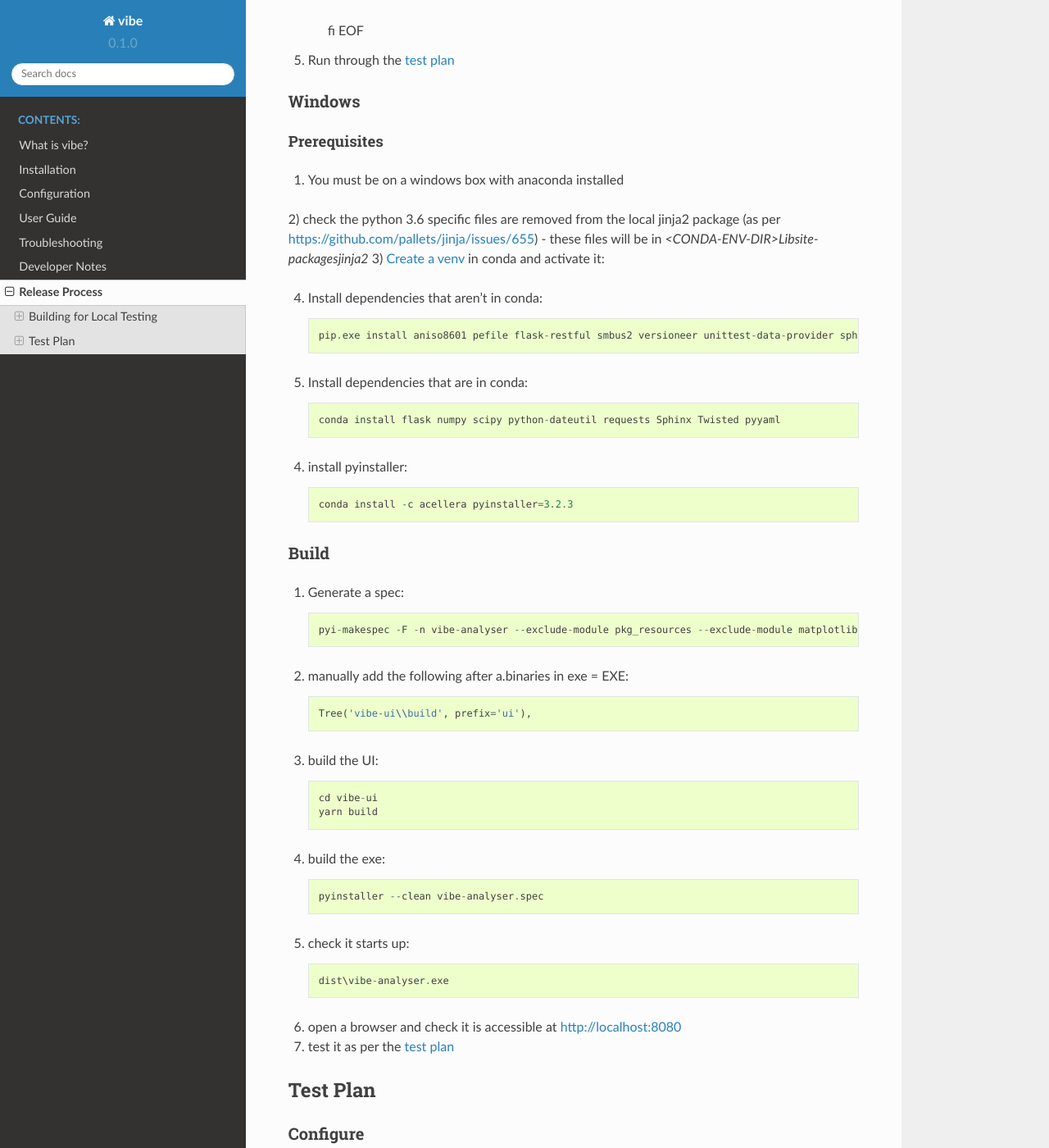
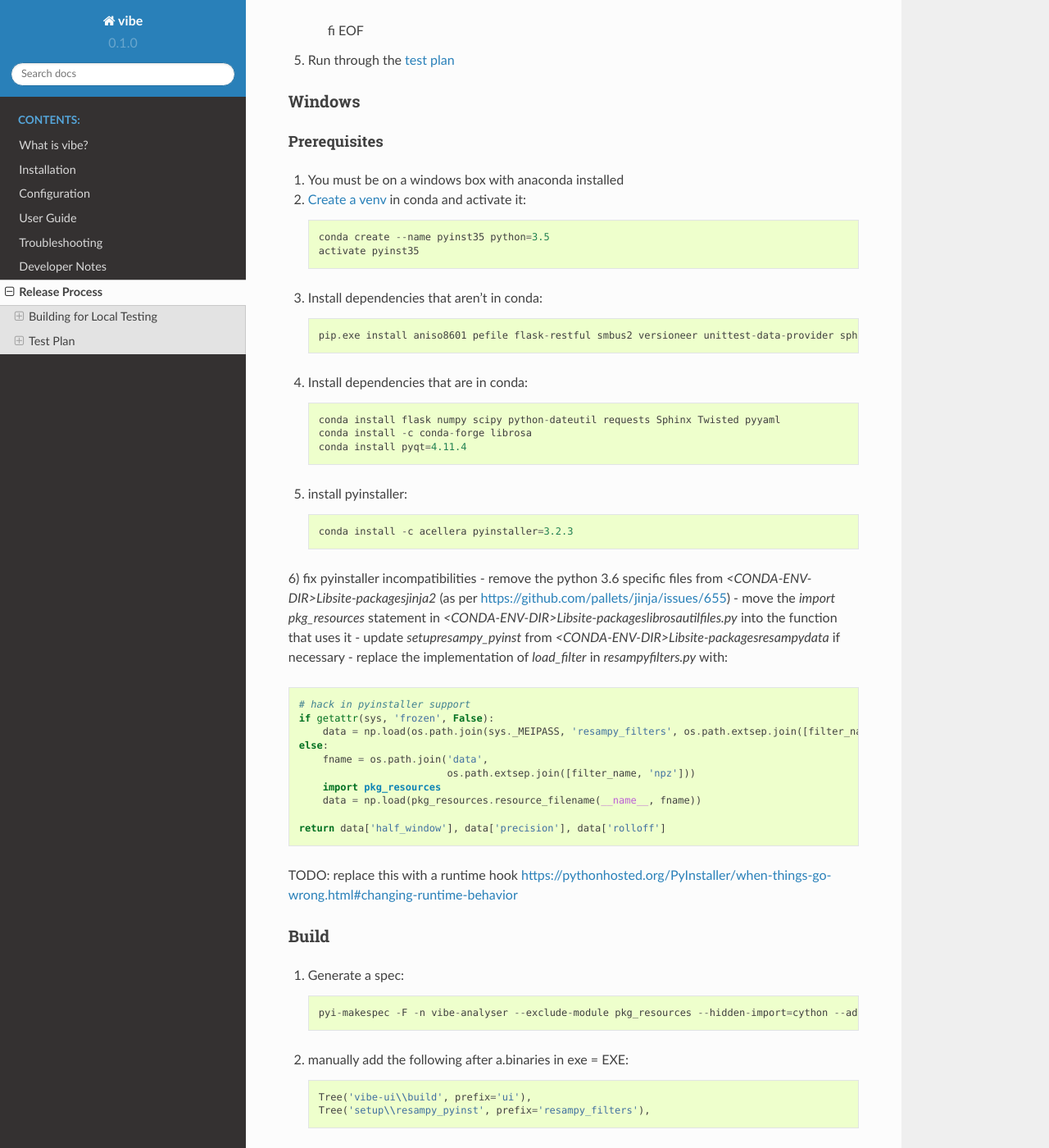
Before and after one commit to 3ll3d00d/vibe, a Sphinx documentation site: the page built from docs/release.rst, in a window 1280 px wide and 1400 px high, scrolled down 1352 px. Shown: the whole window at 82% size. Built offline with Sphinx 7.4.7 and the Read the Docs theme 2.0.0, drawn with Linux system fonts in a browser that asks for light colours; some of the changed text lies outside the part shown.

Commit message:
updating pyinst packaging to include resampy and fix the mkl dll issue (#33)

```diff
--- a/docs/release.rst
+++ b/docs/release.rst
@@ -74,33 +74,55 @@ Prerequisites
 ~~~~~~~~~~~~~
 
 1) You must be on a windows box with anaconda installed
-2) check the python 3.6 specific files are removed from the local jinja2 package (as per https://github.com/pallets/jinja/issues/655)
-- these files will be in `<CONDA-ENV-DIR>\Lib\site-packages\jinja2`
-3) `Create a venv`_ in conda and activate it::
+2) `Create a venv`_ in conda and activate it::
 
-4) Install dependencies that aren't in conda::
+    conda create --name pyinst35 python=3.5
+    activate pyinst35
 
-    pip.exe install aniso8601 pefile flask-restful smbus2 versioneer unittest-data-provider sphinx-rtd-theme
+3) Install dependencies that aren't in conda::
 
-5) Install dependencies that are in conda::
+    pip.exe install aniso8601 pefile flask-restful smbus2 versioneer unittest-data-provider sphinx-rtd-theme flask-uploads
+
+4) Install dependencies that are in conda::
 
     conda install flask numpy scipy python-dateutil requests Sphinx Twisted pyyaml
+    conda install -c conda-forge librosa
+    conda install pyqt=4.11.4
 
-4) install pyinstaller::
+5) install pyinstaller::
 
     conda install -c acellera pyinstaller=3.2.3
 
+6) fix pyinstaller incompatibilities
+- remove the python 3.6 specific files from `<CONDA-ENV-DIR>\Lib\site-packages\jinja2` (as per https://github.com/pallets/jinja/issues/655)
+- move the `import pkg_resources` statement in `<CONDA-ENV-DIR>\Lib\site-packages\librosa\util\files.py` into the function that uses it
+- update `setup\resampy_pyinst` from `<CONDA-ENV-DIR>\Lib\site-packages\resampy\data` if necessary
+- replace the implementation of `load_filter` in `resampy\filters.py` with::
+
+    # hack in pyinstaller support
+    if getattr(sys, 'frozen', False):
+        data = np.load(os.path.join(sys._MEIPASS, 'resampy_filters', os.path.extsep.join([filter_name, 'npz'])))
+    else:
+        fname = os.path.join('data',
+                             os.path.extsep.join([filter_name, 'npz']))
+        import pkg_resources
+        data = np.load(pkg_resources.resource_filename(__name__, fname))
+
+    return data['half_window'], data['precision'], data['rolloff']
+
+TODO: replace this with a runtime hook https://pythonhosted.org/PyInstaller/when-things-go-wrong.html#changing-runtime-behavior
 
 Build
 ^^^^^
 
 1) Generate a spec::
 
-    pyi-makespec -F -n vibe-analyser --exclude-module pkg_resources --exclude-module matplotlib analyser\app.py
+    pyi-makespec -F -n vibe-analyser --exclude-module pkg_resources --hidden-import=cython --additional-hooks-dir=.\setup\hooks analyser\app.py
 
 2) manually add the following after a.binaries in exe = EXE::
 
     Tree('vibe-ui\\build', prefix='ui'),
+    Tree('setup\\resampy_pyinst', prefix='resampy_filters'),
 
 3) build the UI::
 
```
Also changed, not shown: other parts of docs/release.rst (+1 -1 lines), CHANGELOG.rst (added, +35 -0 lines), 4 other files.
